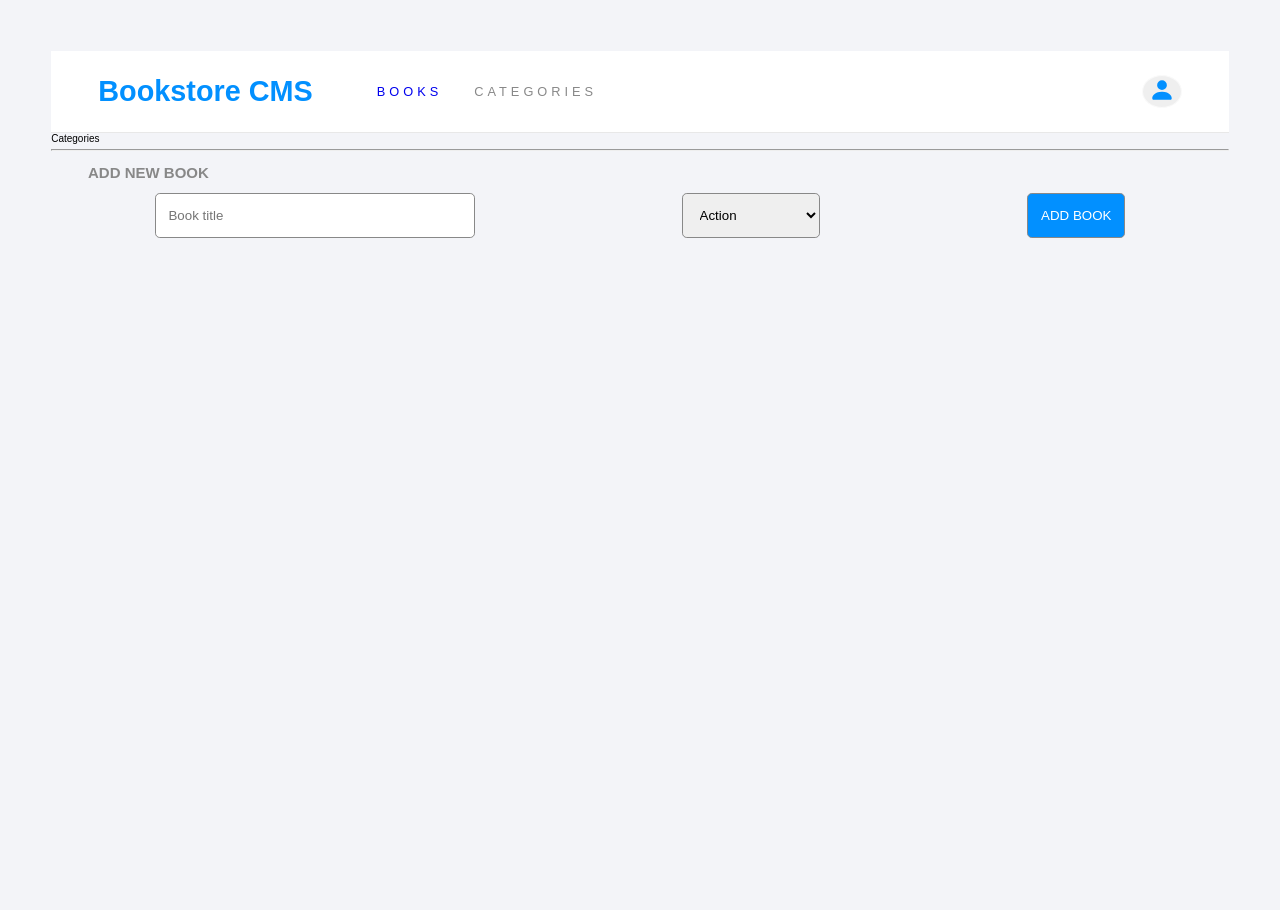
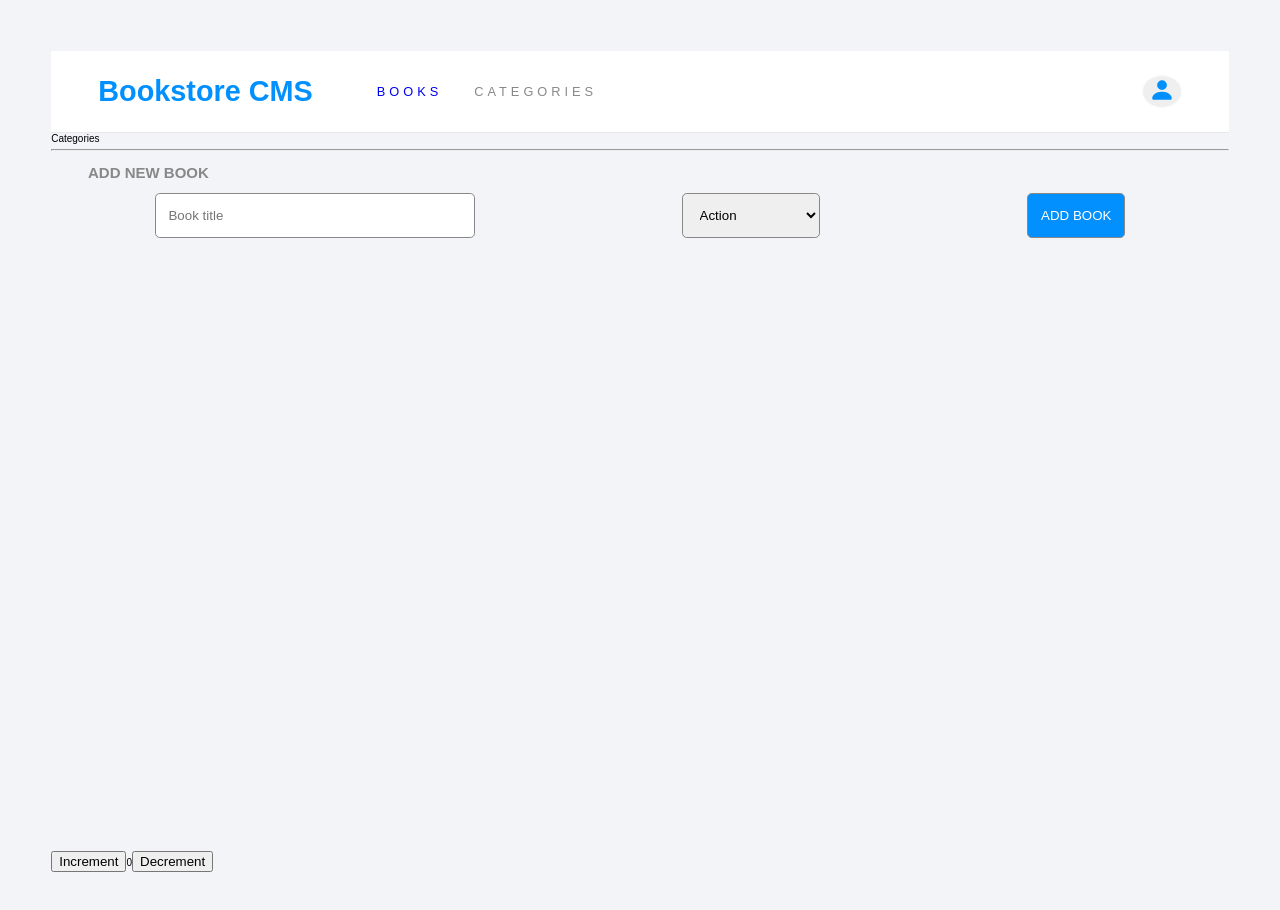
Before and after one commit to J-C-S-V/bookstore, a React (Create React App) app: page /categories in a window 1280 px wide. Shown: the top 910 px of the page. Built offline with nearby package versions, Linux system fonts and the light colour scheme.

Commit message:
Add redux set up with counter example

```diff
--- a/package.json
+++ b/package.json
@@ -3,6 +3,7 @@
   "version": "0.1.0",
   "private": true,
   "dependencies": {
+    "@reduxjs/toolkit": "^1.9.5",
     "@testing-library/jest-dom": "^5.16.5",
     "@testing-library/react": "^13.4.0",
     "@testing-library/user-event": "^13.5.0",
@@ -10,6 +11,7 @@
     "prop-types": "^15.8.1",
     "react": "^18.2.0",
     "react-dom": "^18.2.0",
+    "react-redux": "^8.0.5",
     "react-router-dom": "^6.11.1",
     "react-scripts": "5.0.1",
     "web-vitals": "^2.1.4"
--- a/src/App.js
+++ b/src/App.js
@@ -1,6 +1,7 @@
 import { Routes, Route } from 'react-router-dom';
 import Home from './components/Home';
 import Categories from './components/Categories';
+import Counter from './features/counter/Counter';
 import './styles/App.scss';
 
 function App() {
@@ -10,6 +11,7 @@
         <Route path="/" element={<Home />} />
         <Route path="/categories" element={<Categories />} />
       </Routes>
+      <Counter />
     </div>
   );
 }
--- /dev/null
+++ b/src/app/store.js
@@ -0,0 +1,12 @@
+import { configureStore } from '@reduxjs/toolkit';
+import counterReducer from '../features/counter/counterSlice';
+
+const store = configureStore(
+  {
+    reducer: {
+      counter: counterReducer,
+    },
+  },
+);
+
+export default store;
--- /dev/null
+++ b/src/features/counter/Counter.jsx
@@ -0,0 +1,29 @@
+import { useSelector, useDispatch } from 'react-redux';
+import { decrement, increment } from './counterSlice';
+
+export default function Counter() {
+  const count = useSelector((state) => state.counter.value);
+  const dispatch = useDispatch();
+
+  return (
+    <div>
+      <div>
+        <button
+          type="button"
+          aria-label="Increment value"
+          onClick={() => dispatch(increment())}
+        >
+          Increment
+        </button>
+        <span>{count}</span>
+        <button
+          type="button"
+          aria-label="Decrement value"
+          onClick={() => dispatch(decrement())}
+        >
+          Decrement
+        </button>
+      </div>
+    </div>
+  );
+}
--- /dev/null
+++ b/src/features/counter/counterSlice.js
@@ -0,0 +1,25 @@
+import { createSlice } from '@reduxjs/toolkit';
+
+const initialState = {
+  value: 0,
+};
+
+export const counterSlice = createSlice({
+  name: 'counter',
+  initialState,
+  reducers: {
+    increment: (state) => {
+      state.value += 1;
+    },
+    decrement: (state) => {
+      state.value -= 1;
+    },
+    incrementByAmount: (state, action) => {
+      state.value += action.payload;
+    },
+  },
+});
+
+export const { increment, decrement, incrementByAmount } = counterSlice.actions;
+
+export default counterSlice.reducer;
--- a/src/index.js
+++ b/src/index.js
@@ -2,11 +2,15 @@
 import ReactDOM from 'react-dom/client';
 import { BrowserRouter } from 'react-router-dom';
 import './styles/index.scss';
+import { Provider } from 'react-redux';
+import store from './app/store';
 import App from './App';
 
 const root = ReactDOM.createRoot(document.getElementById('root'));
 root.render(
-  <BrowserRouter>
-    <App />
-  </BrowserRouter>,
+  <Provider store={store}>
+    <BrowserRouter>
+      <App />
+    </BrowserRouter>
+  </Provider>,
 );
```
Also changed, not shown: 1 other file (tests, documents, lock files or other folders).
